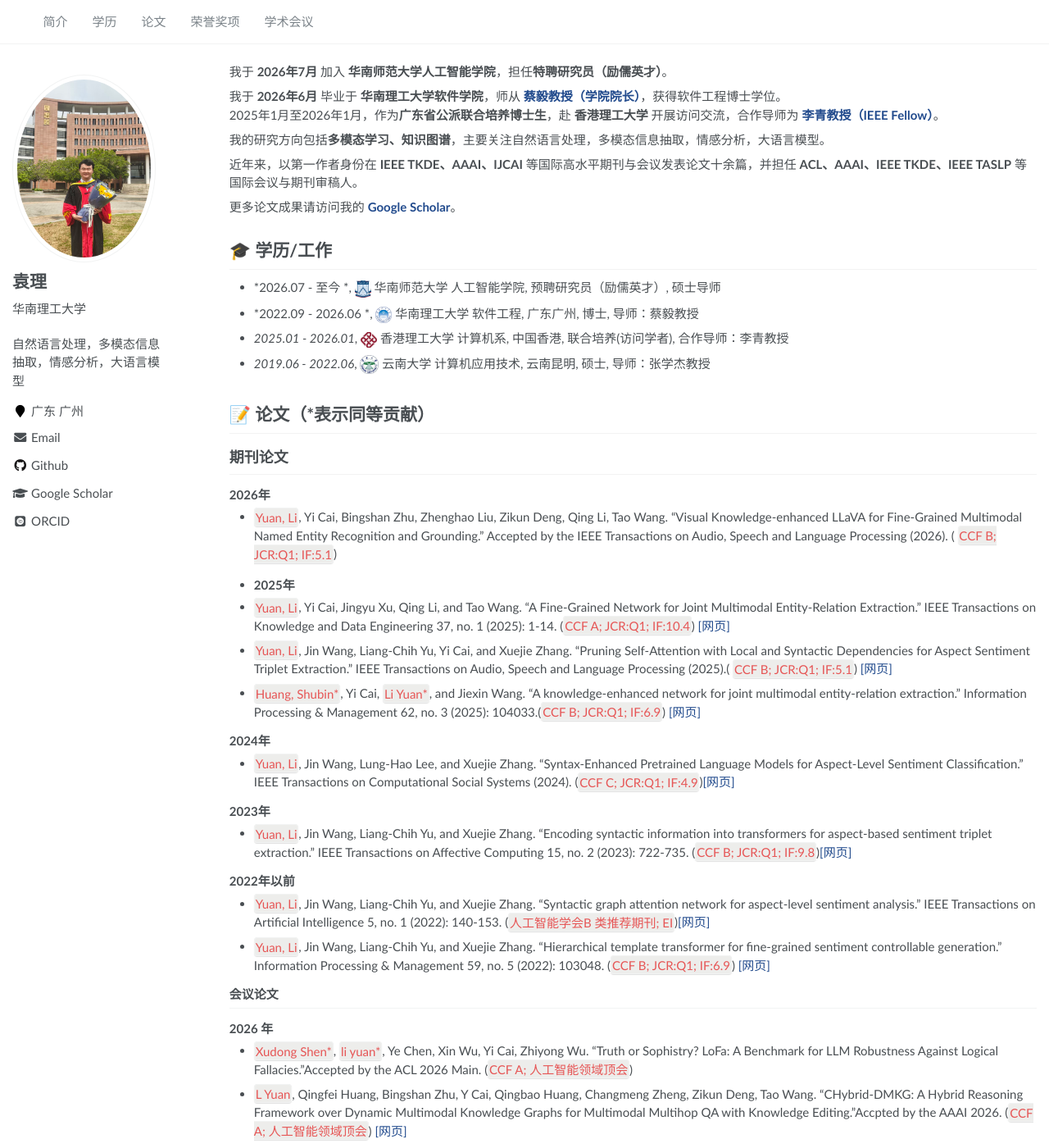
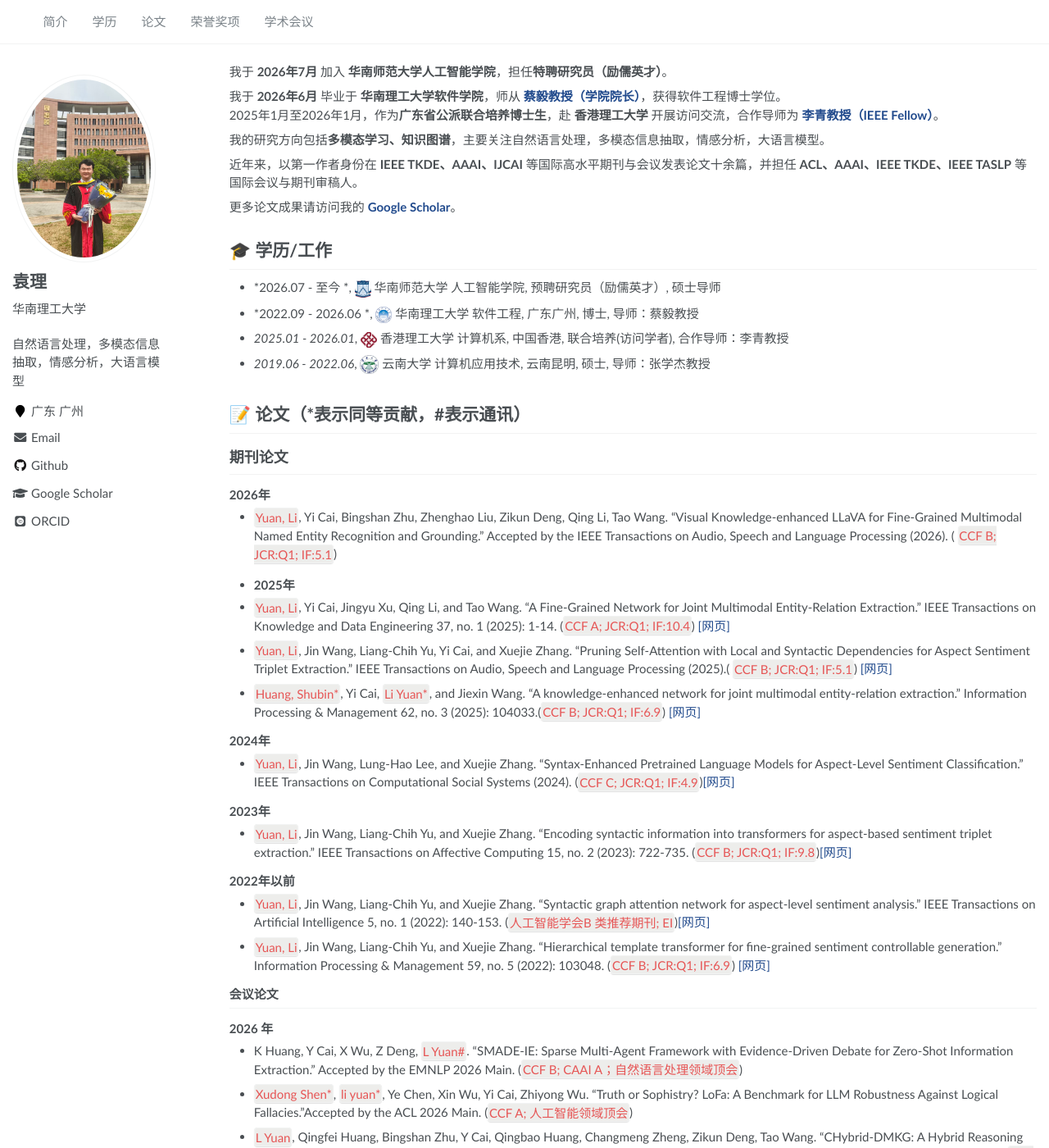
Before and after one commit to YuanLi95/YuanLi95.github.io, a Jekyll site: the page built from _pages/about.md, in a window 1280 px wide and 1400 px high. Shown: the whole window at 82% size. Built offline with Jekyll 4.4.1, drawn with Linux system fonts in a browser that asks for light colours; some web fonts are replaced.

Commit message:
Update about.md

```diff
--- a/_pages/about.md
+++ b/_pages/about.md
@@ -46,7 +46,7 @@ redirect_from:
 
 <span class='anchor' id='-lwzl'></span>
 
-# 📝 论文（*表示同等贡献）
+# 📝 论文（*表示同等贡献，#表示通讯）
 
 ## 期刊论文
 ---
@@ -92,6 +92,7 @@ redirect_from:
 ### 会议论文
 ---
 ### 2026 年
+- K Huang, Y Cai, X Wu, Z Deng, `L Yuan#`. "SMADE-IE: Sparse Multi-Agent Framework with Evidence-Driven Debate for Zero-Shot Information Extraction." Accepted by the EMNLP 2026 Main. (`CCF B; CAAI A；自然语言处理领域顶会`)
 - `Xudong Shen*`, `li yuan*`, Ye Chen, Xin Wu, Yi Cai, Zhiyong Wu. "Truth or Sophistry? LoFa: A Benchmark for LLM Robustness Against Logical Fallacies."Accepted by the ACL 2026 Main. (`CCF A;  人工智能领域顶会`)
 
 - `L Yuan`, Qingfei Huang, Bingshan Zhu, Y Cai, Qingbao Huang, Changmeng Zheng, Zikun Deng, Tao Wang. "CHybrid-DMKG: A Hybrid Reasoning Framework over Dynamic Multimodal Knowledge Graphs for Multimodal Multihop QA with Knowledge Editing."Accpted by the AAAI 2026. (`CCF A;  人工智能领域顶会`)  [[网页]](https://arxiv.org/abs/2505.06303)
```
